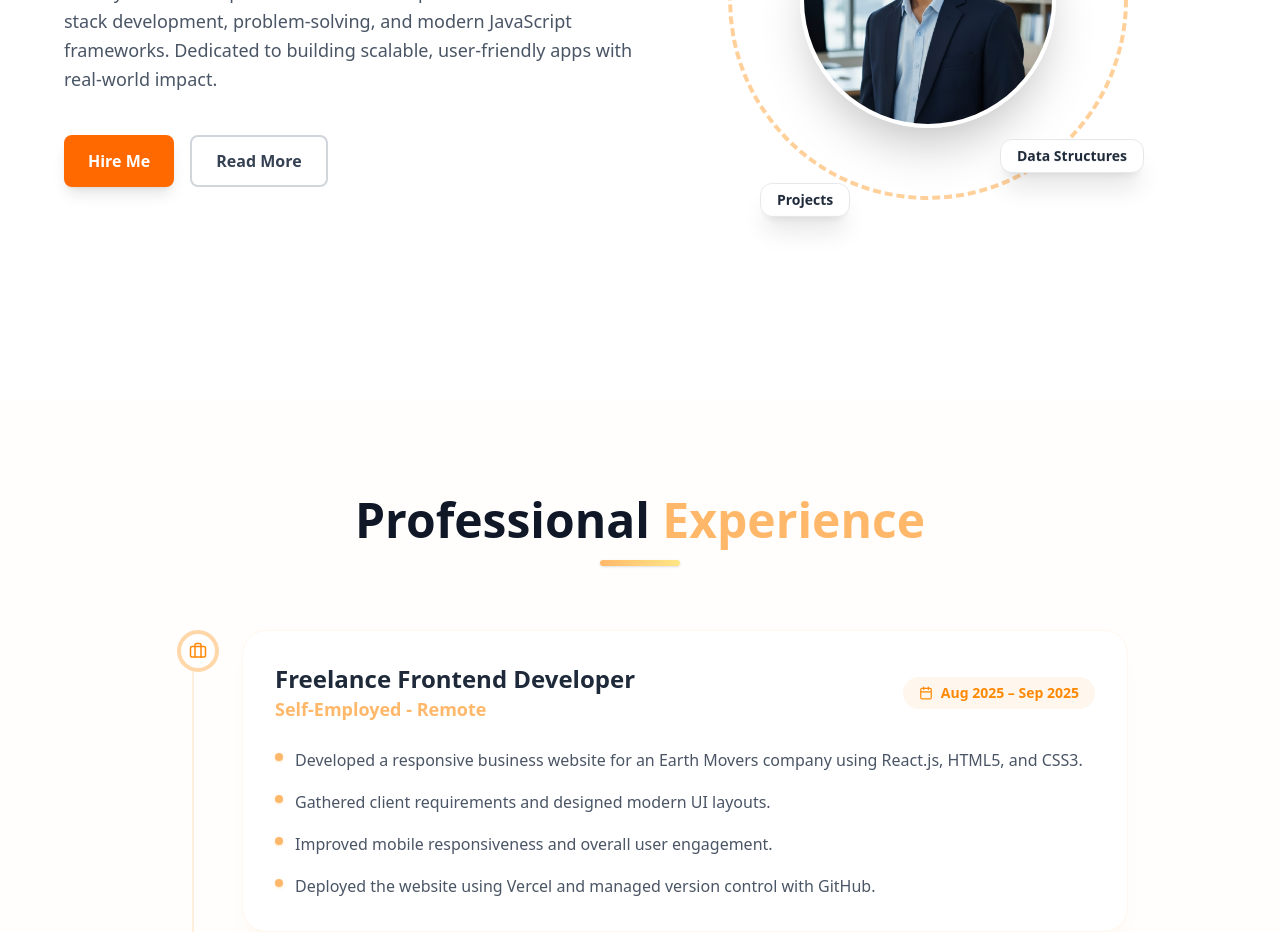
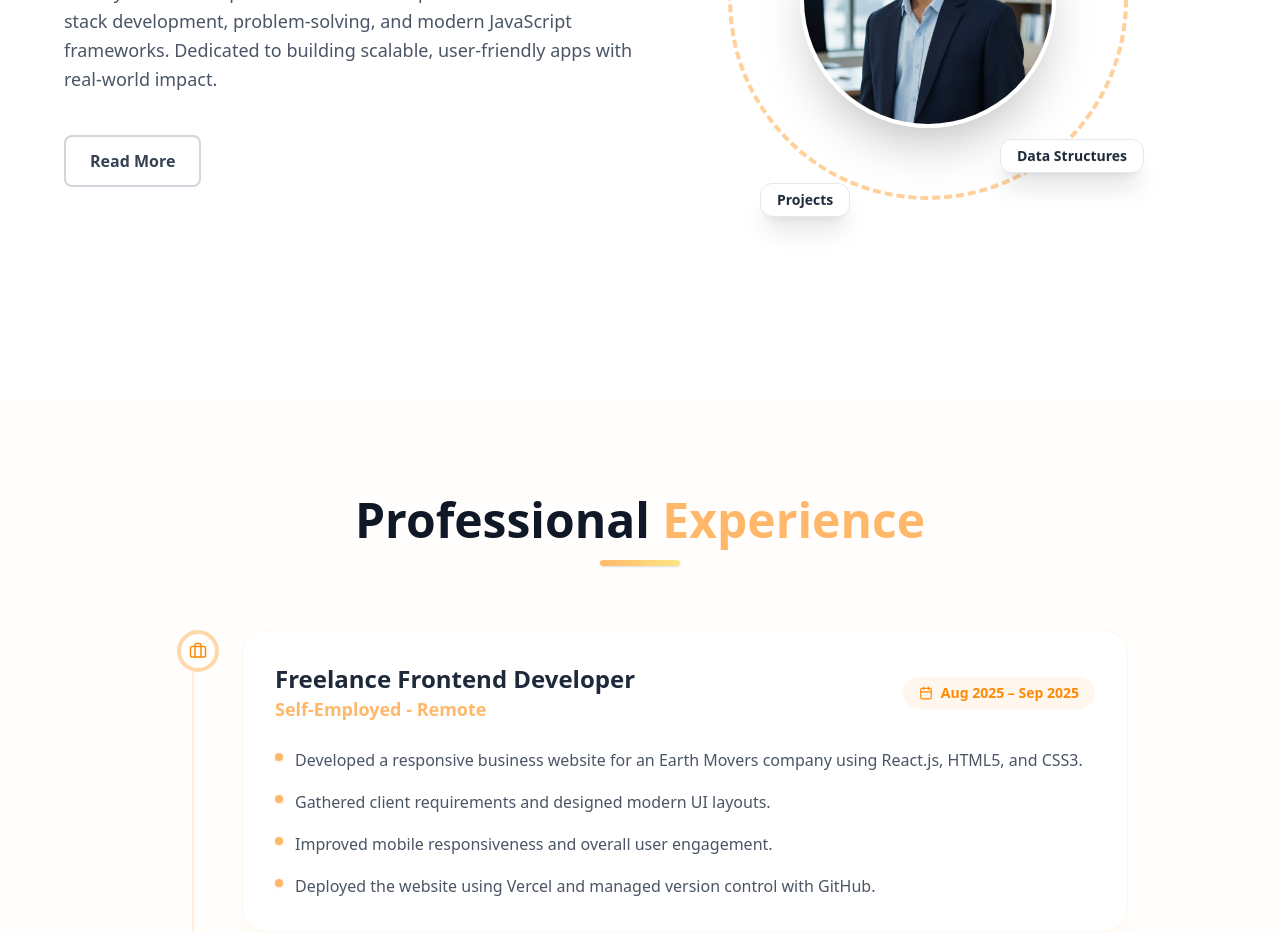
Before and after one commit to Nitin-Hiwale-20s/Portfolio, a React (Vite) app in the folder my-project/: page / in a window 1280 px wide. Shown: the part 1200-2132 px from the top of the page. Built offline with nearby package versions, Linux system fonts and the light colour scheme.

Commit message:
Remove 'Hire Me' button from LandingPage
Removed 'Hire Me' button from the LandingPage component.

```diff
--- a/my-project/src/components/LandingPage.jsx
+++ b/my-project/src/components/LandingPage.jsx
@@ -67,13 +67,7 @@ const LandingPage = ({ darkMode }) => {
 
         {/* Call to Action Buttons */}
         <div className="flex flex-wrap justify-center md:justify-start gap-4 pt-4">
-          <motion.button
-            whileHover={{ scale: 1.05 }}
-            whileTap={{ scale: 0.95 }}
-            className="px-6 py-3 bg-orange-500 text-white font-bold rounded-lg shadow-lg hover:bg-orange-600 transition-all"
-          >
-            Hire Me
-          </motion.button>
+
           <motion.button
             whileHover={{ scale: 1.05 }}
             whileTap={{ scale: 0.95 }}
```
